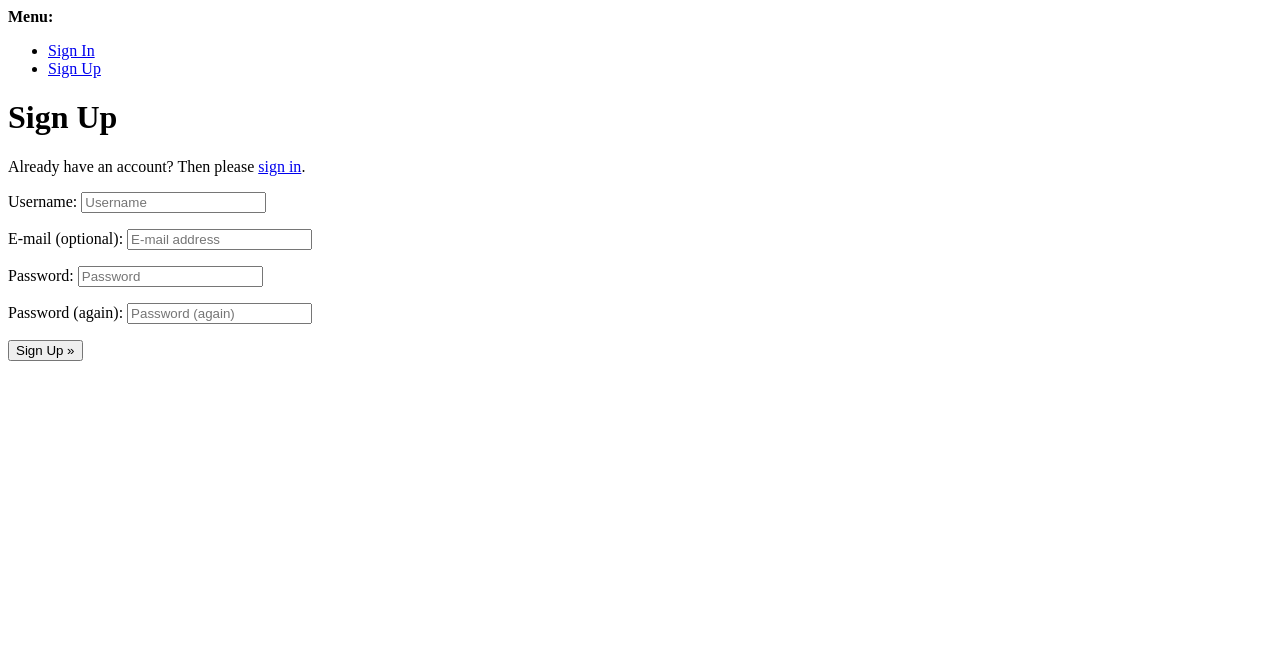
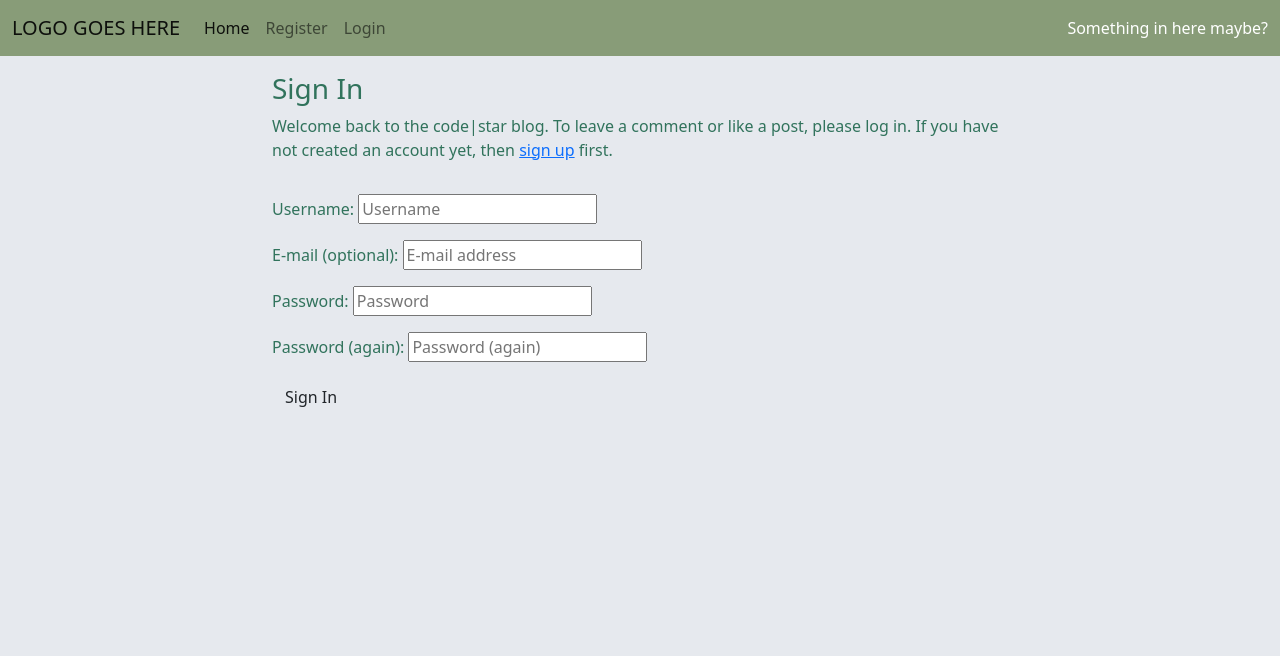
Before and after one commit to CBergane/bnbhouse, a Django app: page /accounts/signup/ in a window 1280 px wide. Shown: the top 656 px of the page. Run offline with Django 3.2, Linux system fonts and the light colour scheme; some libraries are stand-ins or nearby versions.

Commit message:
linked register, sign in and out to main base.html

```diff
--- a/airbnb/settings.py
+++ b/airbnb/settings.py
@@ -90,7 +90,9 @@ ROOT_URLCONF = 'airbnb.urls'
 TEMPLATES = [
     {
         'BACKEND': 'django.template.backends.django.DjangoTemplates',
-        'DIRS': [TEMPLATES_DIR],
+        'DIRS': [
+            os.path.join(BASE_DIR, 'templates'),
+            ],
         'APP_DIRS': True,
         'OPTIONS': {
             'context_processors': [
--- a/airbnb/urls.py
+++ b/airbnb/urls.py
@@ -24,5 +24,4 @@ urlpatterns = [
     path('', IndexView.as_view(), name='index'),
     path('', include('bnbhouse.urls')),
     path('accounts/', include('allauth.urls')),
-    path('accounts/', include('allauth.urls')),
 ]
--- a/templates/account/logout.html
+++ b/templates/account/logout.html
@@ -1,4 +1,4 @@
-{% extends "account/base.html" %}
+{% extends "base.html" %}
 
 {% load i18n %}
 
--- a/templates/account/signup.html
+++ b/templates/account/signup.html
@@ -1,21 +1,33 @@
-{% extends "account/base.html" %}
+{% extends "base.html" %}
 
 {% load i18n %}
+{% load account socialaccount %}
 
-{% block head_title %}{% trans "Signup" %}{% endblock %}
+{% block head_title %}{% trans "Sign In" %}{% endblock %}
 
 {% block content %}
-<h1>{% trans "Sign Up" %}</h1>
 
-<p>{% blocktrans %}Already have an account? Then please <a href="{{ login_url }}">sign in</a>.{% endblocktrans %}</p>
+<div class="container">
+  <div class="row">
+    <div class="col-md-8 mt-3 offset-md-2">
+      <h3>{% trans "Sign In" %}</h3>
 
-<form class="signup" id="signup_form" method="post" action="{% url 'account_signup' %}">
+      <p>{% blocktrans %}Welcome back to the code|star blog. To leave a comment or like a post, please log in. If you
+        have not created an account yet, then <a class="link" href="{{ signup_url }}">sign up</a>
+        first.{% endblocktrans %}</p>
+    </div>
+  </div>
+  <div class="row">
+    <div class="col-md-8 mt-3 offset-md-2">
+      <form class="login" method="POST" action="{% url 'account_login' %}">
         {% csrf_token %}
         {{ form.as_p }}
         {% if redirect_field_value %}
         <input type="hidden" name="{{ redirect_field_name }}" value="{{ redirect_field_value }}" />
         {% endif %}
-  <button type="submit">{% trans "Sign Up" %} &raquo;</button>
+        <button class="btn btn-signup right" type="submit">{% trans "Sign In" %}</button>
       </form>
-
+    </div>
+  </div>
+</div>
 {% endblock %}
--- a/templates/base.html
+++ b/templates/base.html
@@ -55,11 +55,10 @@
             </div>
         </div>
       </nav>
-    <main class="container-md-lg">
-        {% block container %}
-
-        {% endblock %}
-
+      <main class="flex-shrink-0 main-bg">
+        {% block content %}
+        <!-- Content Goes here -->
+        {% endblock content %}
     </main>
 
     <!-- Footer -->
--- a/templates/booking_cancel.html
+++ b/templates/booking_cancel.html
@@ -1,6 +1,6 @@
 {% extends "base.html" %}
 
-{% block container %}
+{% block content %}
 <div class="container px-4 position-absolute top-50 start-50 translate-middle">
   <div class="row align-items-center">
     <div class="col">
--- a/templates/bookings_list.html
+++ b/templates/bookings_list.html
@@ -1,6 +1,6 @@
 {% extends "base.html" %}
 
-{% block container %}
+{% block content %}
   <h2 class="text-center">Welcome {{user}}, here are your bookings.</h2>
     <div class="container px-4 text-center position-absolute top-50 start-50 translate-middle">
 
--- a/templates/house_detail_view.html
+++ b/templates/house_detail_view.html
@@ -1,6 +1,6 @@
 {% extends "base.html" %}
 
-{% block container %}
+{% block content %}
     <div class="container-md.">
         <div class="row aling-items-center">
             <div class="col-md-4">
--- a/templates/house_list_view.html
+++ b/templates/house_list_view.html
@@ -1,6 +1,6 @@
 {% extends "base.html" %}
 
-{% block container %}
+{% block content %}
 
 <div class="container px-4 text-center">
   {{object.description}}
--- a/templates/index.html
+++ b/templates/index.html
@@ -1,6 +1,6 @@
 {% extends "base.html" %}
 
-{% block container %}
+{% block content %}
 <h2>Presentation page goes here!</h2>
 
 {% endblock %}
```
Lines whose indentation alone changed are shown as unchanged.
